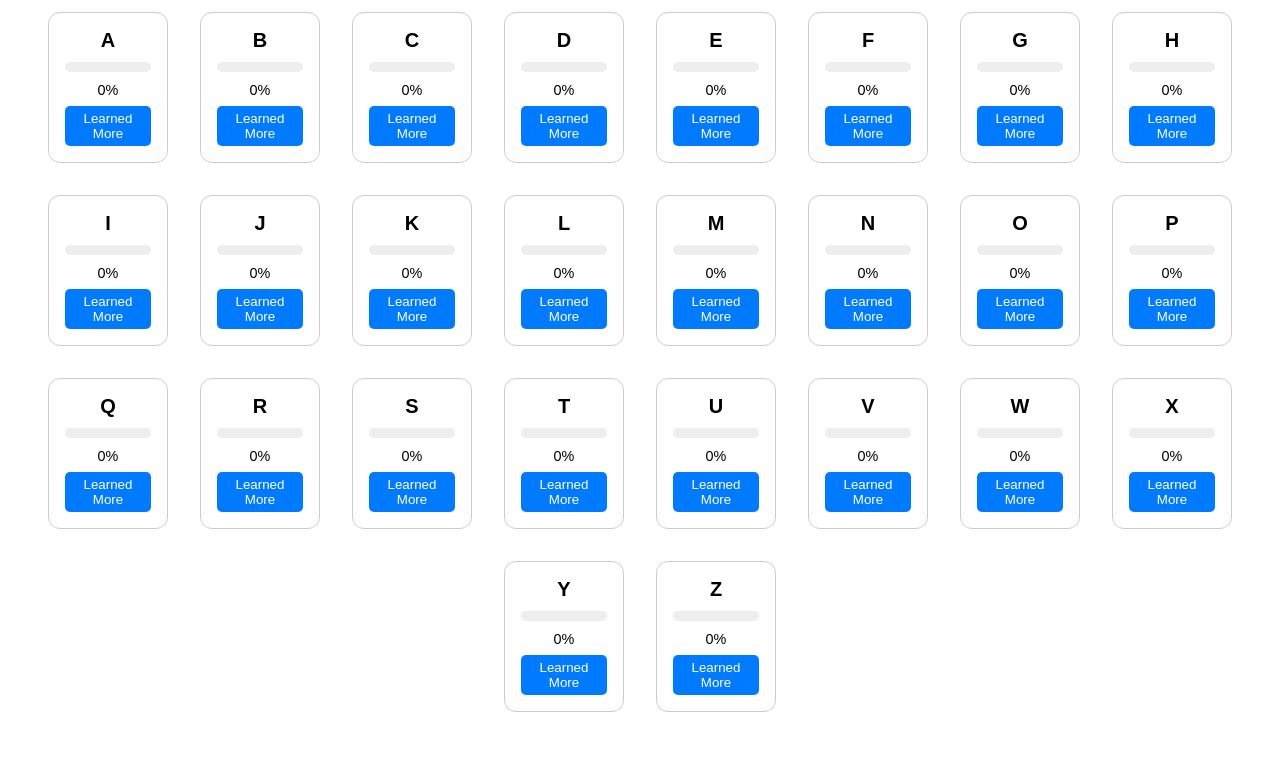
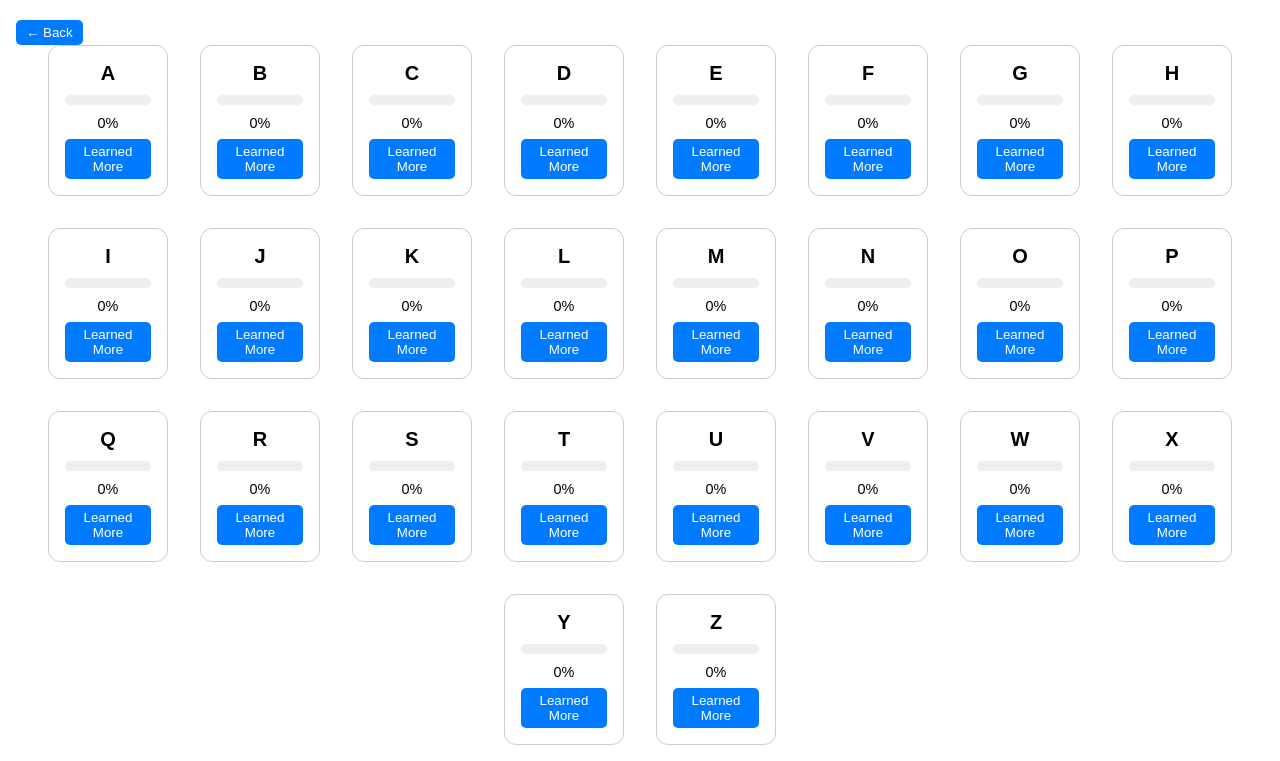
Before and after one commit to malcolmxr98/Letter-Tracker, a plain HTML site: page index.html in a window 1280 px wide. Shown: the part 94-855 px from the top of the page. Before the commit the page ends 822 px from the top, so only its background shows below. Drawn offline with Linux system fonts and the light colour scheme.

Commit message:
Add back button to progress tracker page

```diff
--- a/index.html
+++ b/index.html
@@ -2,6 +2,8 @@
 <html lang="en">
     <h1>Juniors Progress Tracker</h1>
 <head>
+    <button onclick="history.back()" class="back-button">← Back</button>
+
   <meta charset="UTF-8" />
   <title>Toddler Letter Tracker</title>
   <style>
```
